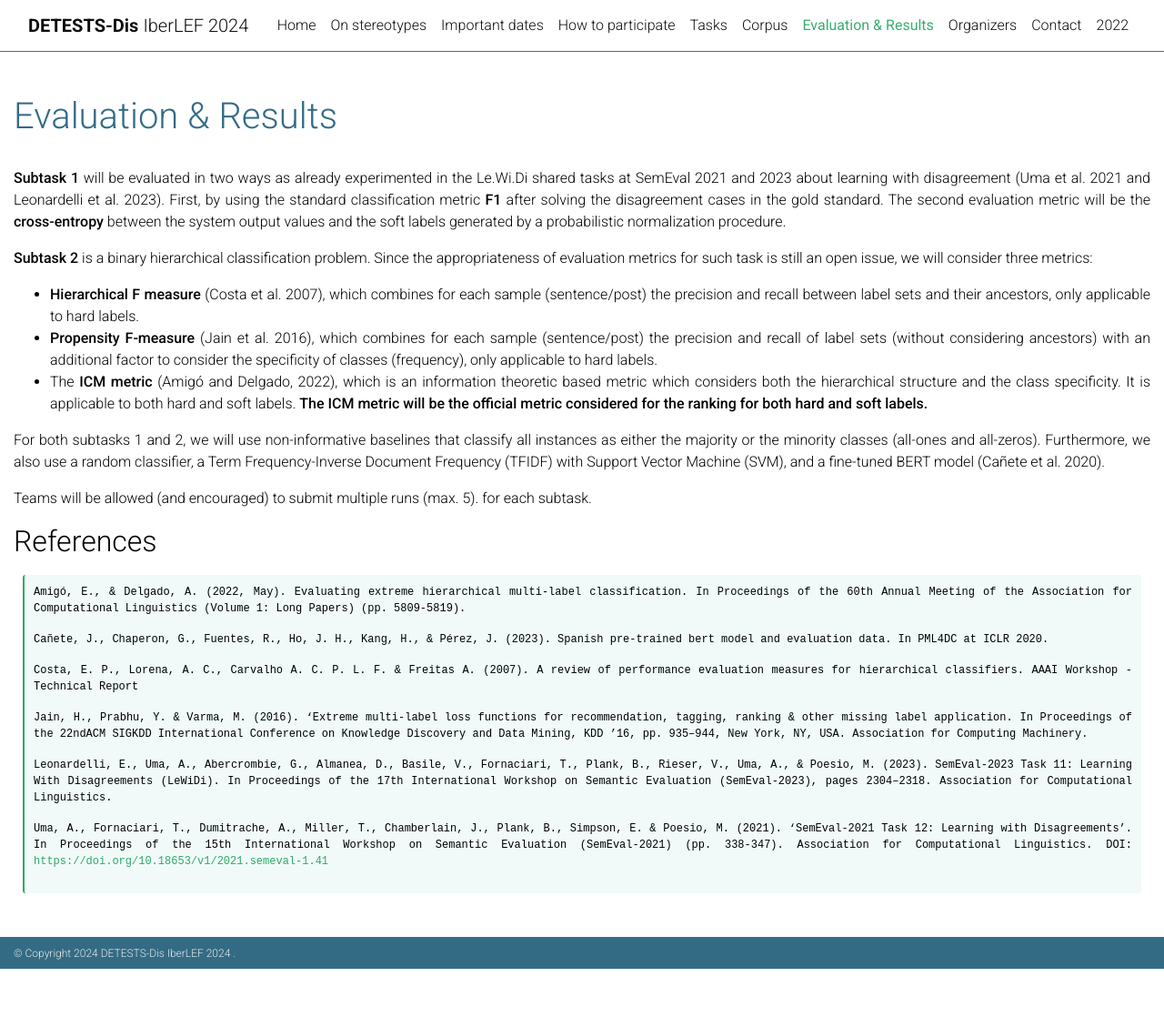
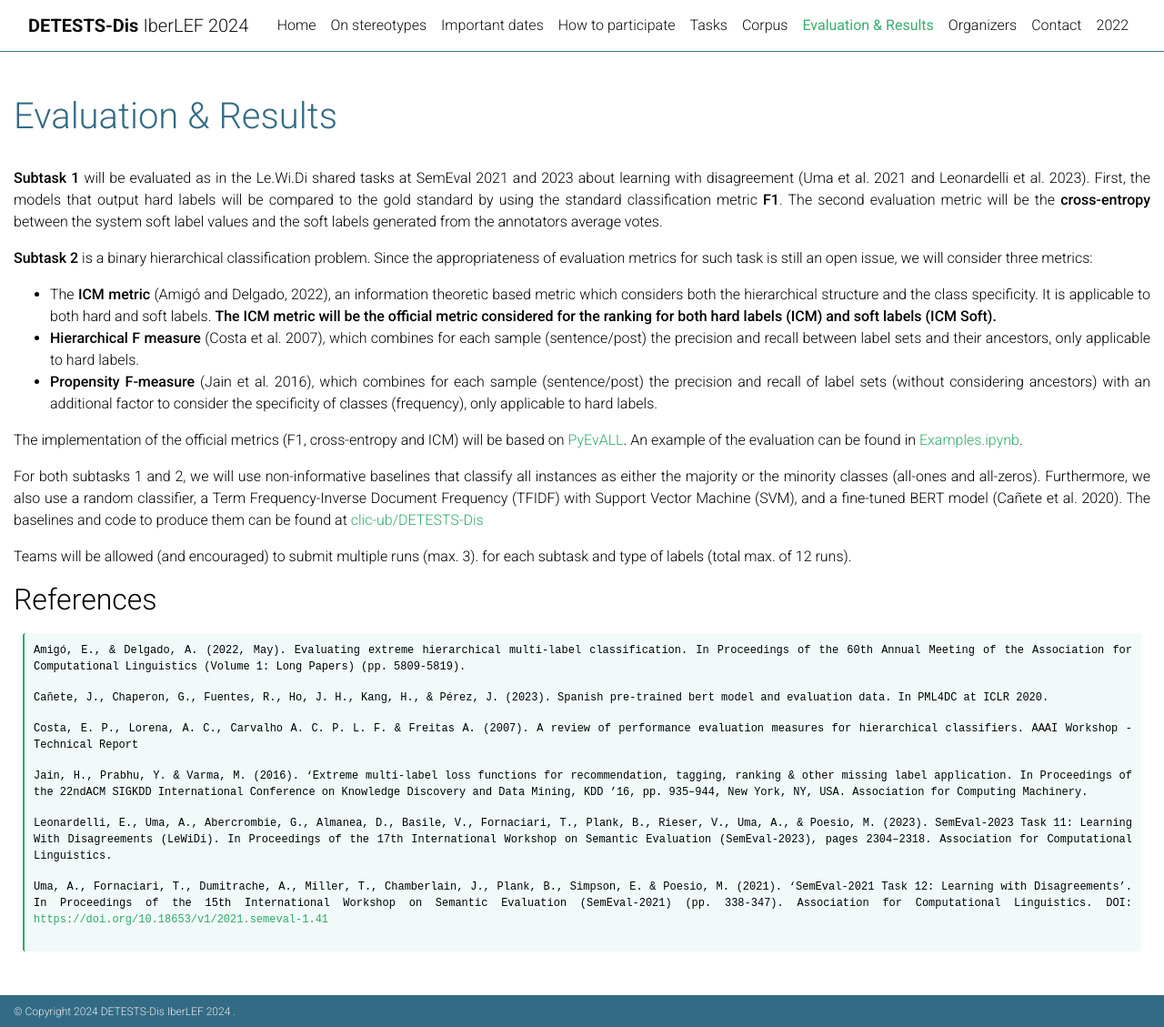
Before and after one commit to DETESTS-Dis/DETESTS-Dis.github.io, a Jekyll site: the page built from _pages/evaluation.md, in a window 1280 px wide and 1129 px high. Shown: the whole window at 91% size. Built offline with Jekyll 4.4.1, drawn with Linux system fonts in a browser that asks for light colours; comment, search, counter and statistics services are not loaded; a style sheet for code colours, icons or effects is not loaded.

Commit message:
evaluation examples and format

```diff
--- a/_pages/evaluation.md
+++ b/_pages/evaluation.md
@@ -7,33 +7,39 @@ nav: true
 nav_order: 7
 ---
 
-**Subtask 1** will be evaluated in two ways as already experimented in the Le.Wi.Di shared tasks at
+**Subtask 1** will be evaluated as in the Le.Wi.Di shared tasks at
 SemEval 2021 and 2023 about learning with disagreement (Uma et al. 2021 and Leonardelli et al. 2023).
-First, by using the standard classification metric **F1** after solving the disagreement cases in the
-gold standard. The second evaluation metric will be the **cross-entropy** between the system output
-values and the soft labels generated by a probabilistic normalization procedure.
+First, the models that output hard labels will be compared to the gold standard by using the standard
+classification metric **F1**. The second evaluation metric will be the **cross-entropy** between the system
+soft label values and the soft labels generated from the annotators average votes.
 {: style="text-align: justify;"}
 
 **Subtask 2** is a binary hierarchical classification problem. Since the appropriateness of evaluation
 metrics for such task is still an open issue, we will consider three metrics:
 
+- The **ICM metric** (Amigó and Delgado, 2022), an information theoretic based metric which
+  considers both the hierarchical structure and the class specificity. It is applicable to both hard and
+  soft labels. **The ICM metric will be the official metric considered for the ranking for both hard labels (ICM)
+  and soft labels (ICM Soft).**
 - **Hierarchical F measure** (Costa et al. 2007), which combines for each sample (sentence/post) the
   precision and recall between label sets and their ancestors, only applicable to hard labels.
 - **Propensity F-measure** (Jain et al. 2016), which combines for each sample (sentence/post) the
   precision and recall of label sets (without considering ancestors) with an additional factor to
   consider the specificity of classes (frequency), only applicable to hard labels.
-- The **ICM metric** (Amigó and Delgado, 2022), which is an information theoretic based metric which
-  considers both the hierarchical structure and the class specificity. It is applicable to both hard and
-  soft labels. **The ICM metric will be the official metric considered for the ranking for both hard and soft labels.**
+{: style="text-align: justify;"}
+
+The implementation of the official metrics (F1, cross-entropy and ICM) will be based on [PyEvALL](https://github.com/UNEDLENAR/PyEvALL).
+An example of the evaluation can be found in [Examples.ipynb](https://github.com/clic-ub/DETESTS-Dis/blob/main/Examples.ipynb).
 {: style="text-align: justify;"}
 
 For both subtasks 1 and 2, we will use non-informative baselines that classify all instances as either
 the majority or the minority classes (all-ones and all-zeros). Furthermore, we also use a random
 classifier, a Term Frequency-Inverse Document Frequency (TFIDF) with Support Vector Machine (SVM), and a
 fine-tuned BERT model (Cañete et al. 2020).
+The baselines and code to produce them can be found at [clic-ub/DETESTS-Dis](https://github.com/clic-ub/DETESTS-Dis)
 {: style="text-align: justify;"}
 
-Teams will be allowed (and encouraged) to submit multiple runs (max. 5). for each subtask.
+Teams will be allowed (and encouraged) to submit multiple runs (max. 3). for each subtask and type of labels (total max. of 12 runs).
 {: style="text-align: justify;"}
 
 ## References
```
Also changed, not shown: _pages/participate.md (+3 -1 lines).
